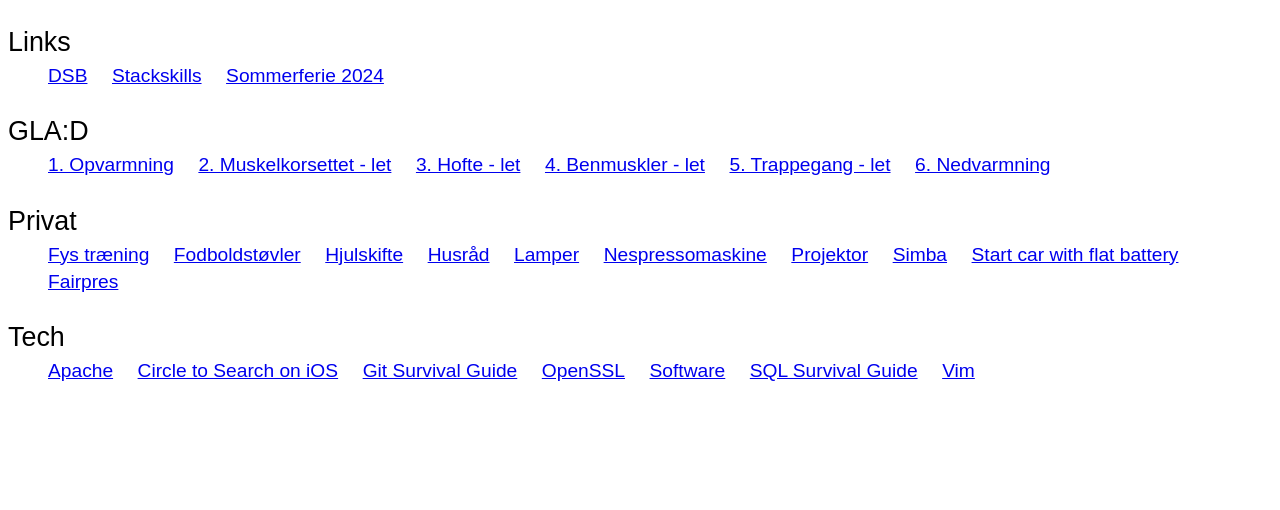
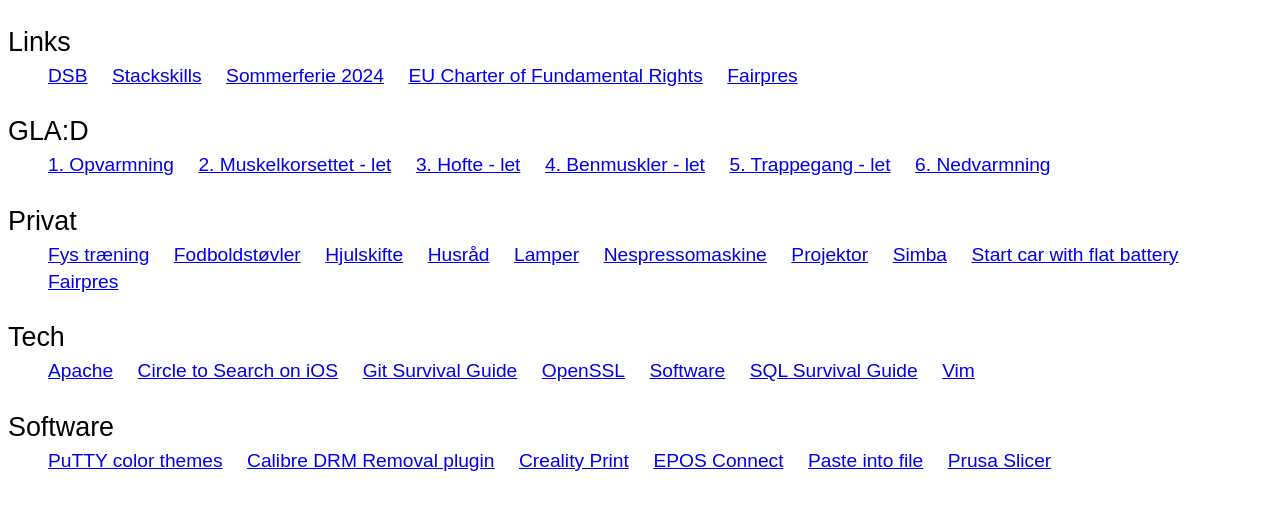
Before and after one commit to ldxweb/ldxweb.github.io, a plain HTML site: page p/index.html in a window 1280 px wide. Drawn offline with Linux system fonts and the light colour scheme.

Commit message:
Added bookmarks

```diff
--- a/p/index.html
+++ b/p/index.html
@@ -19,6 +19,8 @@ dt { margin-top: 1em; font-size: 1.4em; }
 		<a href="https://dsb.dk">DSB</a>
 		<a href="stackskills.html">Stackskills</a>
 		<a href="/i/index.html">Sommerferie 2024</a>
+		<a href="https://eur-lex.europa.eu/LexUriServ/LexUriServ.do?uri=OJ:C:2010:083:0389:0403:da:PDF">EU Charter of Fundamental Rights</a>
+		<a href="https://www.youtube.com/watch?v=_u-L3g4U4N4">Fairpres</a>
 	</dd>
 
 	<dt>GLA:D</dt>
@@ -55,6 +57,16 @@ dt { margin-top: 1em; font-size: 1.4em; }
 		<a href="tech/sql.html">SQL Survival Guide</a>
 		<a href="tech/vim.html">Vim</a>
 	</dd>
+
+	<dt>Software</dt>
+	<dd>
+		<a href="https://github.com/AlexAkulov/putty-color-themes">PuTTY color themes</a>
+		<a href="https://www.epubor.com/calibre-drm-removal-plugins.html">Calibre DRM Removal plugin</a>
+		<a href="https://www.creality.com/pages/download-software">Creality Print</a>
+		<a href="https://www.eposaudio.com/en/dk/software/epos-connect">EPOS Connect</a>
+		<a href="https://github.com/EslaMx7/PasteIntoFile">Paste into file</a>
+		<a href="https://www.prusa3d.com/en/page/prusaslicer_424/">Prusa Slicer</a>
+	</dd>
 </dl>
 <p><br /></p>
 </body>
```
